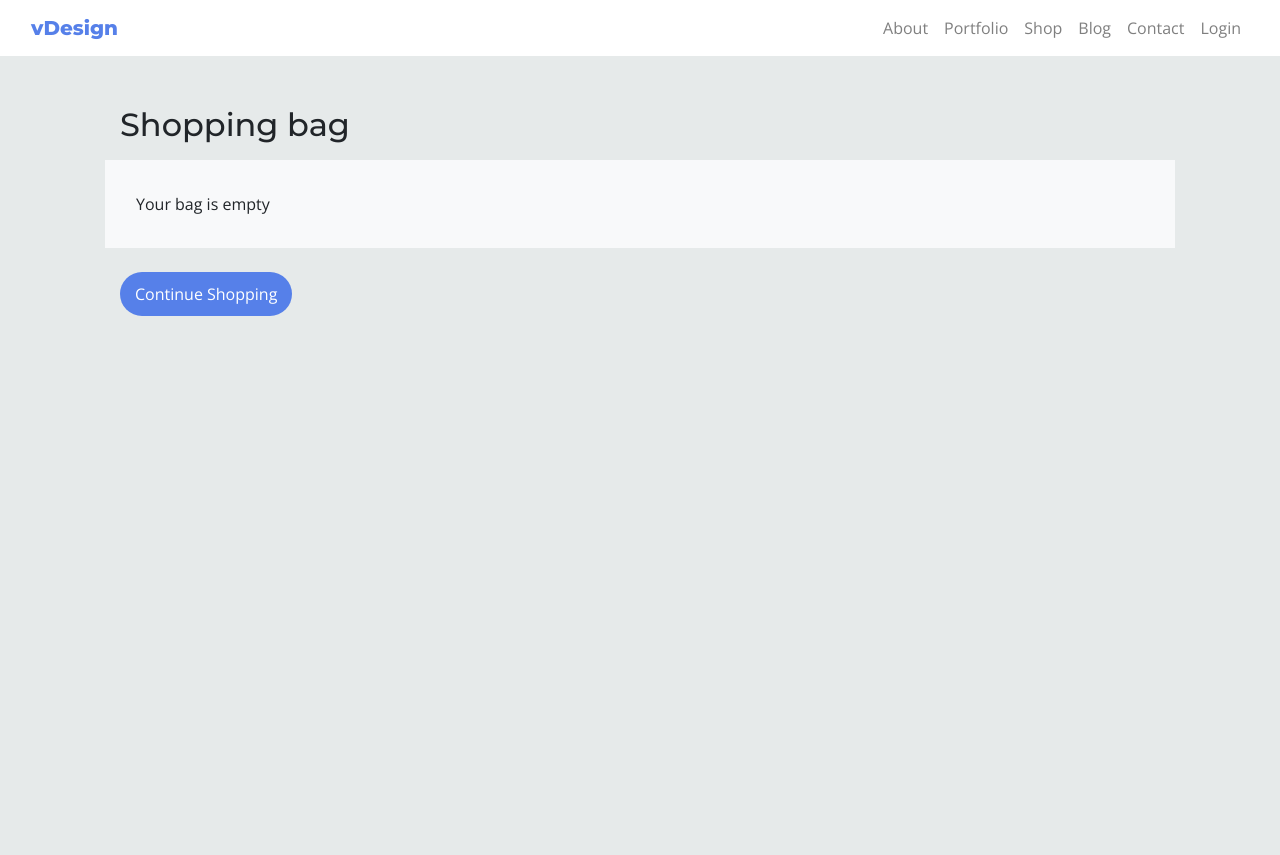
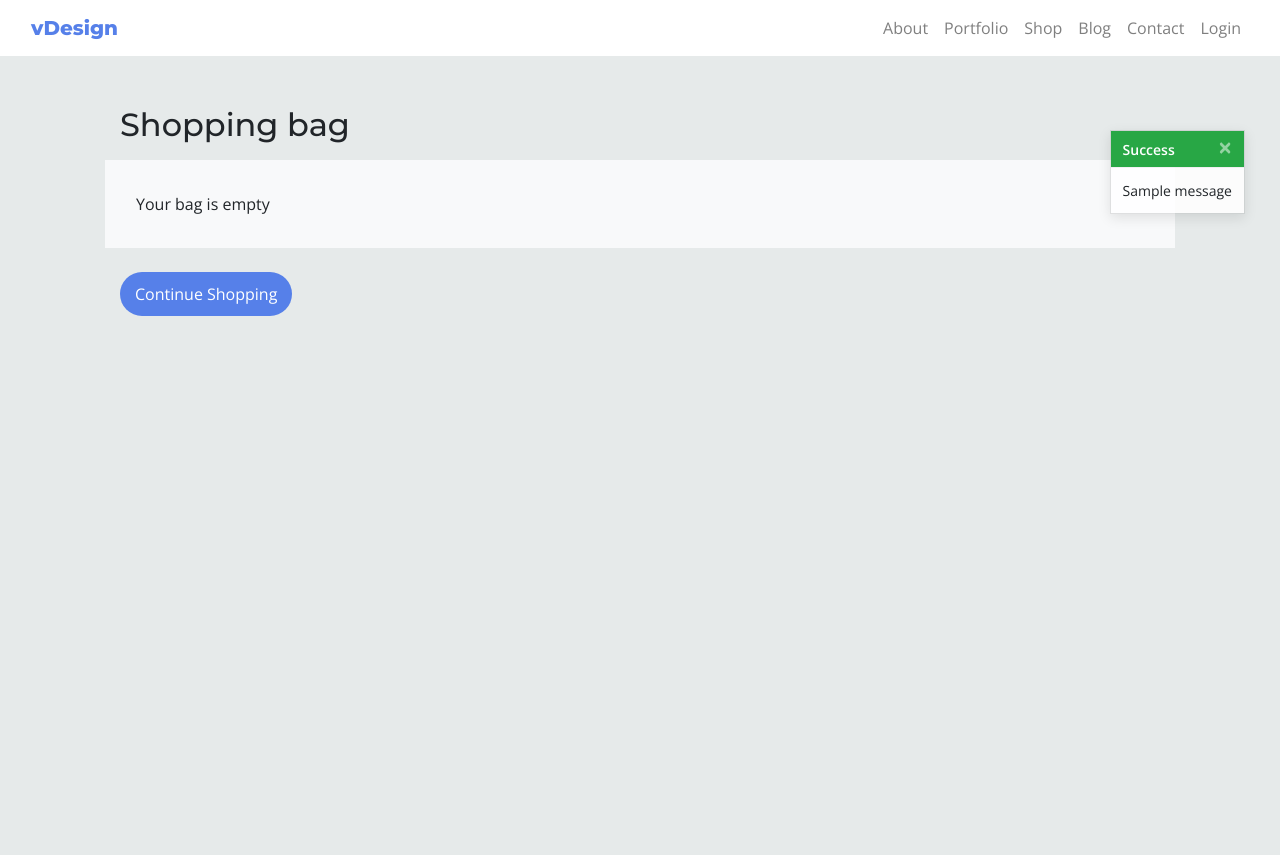
Before and after one commit to vishkid84/vDesign, a Django app: page /bag/ in a window 1280 px wide. Shown: the top 855 px of the page. Run offline with Django 3.2, Linux system fonts and the light colour scheme; tables that the repository leaves empty hold one stand-in row (values such as "Sample post"); one stand-in notice (Sample message) is shown; some libraries are stand-ins or nearby versions.

Commit message:
Added toasts for messages

```diff
--- a/bag/views.py
+++ b/bag/views.py
@@ -1,4 +1,6 @@
 from django.shortcuts import render, redirect, reverse, HttpResponse
+from django.contrib import messages
+from products.models import Product
 
 # Create your views here.
 def view_bag(request):
@@ -6,11 +8,13 @@ def view_bag(request):
 
 def add_to_bag(request, item_id):
 
+    product = Product.objects.get(pk=item_id)
     current_bag = int(request.POST.get('current_bag'))
     redirect_url = request.POST.get('redirect_url')
     bag = request.session.get('bag', {})
 
     bag[item_id] = current_bag
+    messages.success(request, f'Added {product.name} to your bag')
 
     request.session['bag'] = bag
 
--- a/static/css/base.css
+++ b/static/css/base.css
@@ -181,6 +181,14 @@ footer {
     background: #2e2e38 !important;
 }
 
+/* -----------bootstrap toasts----------- */
+
+.message-container{
+    position: fixed;
+    top: 130px;
+    right: 35px;
+    z-index: 999999;
+}
 
 /* --------Media center---------------- */
 
--- a/templates/base.html
+++ b/templates/base.html
@@ -88,6 +88,23 @@
 
         {% if messages %}
         <div class="message-container">
+            {% for message in messages %}
+                {% with message.level as level %}
+                    <!-- error -->
+                    {% if level == 40 %}
+                        {% include 'includes/toasts/toast_error.html' %}
+                    <!-- warning -->
+                    {% elif level == 30 %}
+                        {% include 'includes/toasts/toast_warning.html' %}
+                    <!-- success -->
+                    {% elif level == 25 %}
+                        {% include 'includes/toasts/toast_success.html' %}
+                    <!-- else info -->
+                    {% else %}
+                        {% include 'includes/toasts/toast_info.html' %}
+                    {% endif %}
+                {% endwith %}
+            {% endfor %}
         </div>
         {% endif %}
 
@@ -110,6 +127,9 @@
     </footer>
 
     {% block postloadjs %}
+    <script>
+        $('.toast').toast('show');
+    </script>
     {% endblock %}
 
   </body>
--- /dev/null
+++ b/templates/includes/toasts/toast_success.html
@@ -0,0 +1,15 @@
+<div class="toast rounded-0" role="alert" data-autohide="false">
+  <div class="toast-header rounded-0 bg-success text-white">
+    <strong class="mr-auto">Success</strong>
+    <button type="button" class="ml-2 mb-1 close text-white" data-dismiss="toast" aria-label="Close">
+      <span aria-hidden="true">&times;</span>
+    </button>
+  </div>
+  <div class="toast-body">
+    <div class="row">
+        <div class="col">
+            {{ message }}
+        </div>
+    </div>
+  </div>
+</div>
--- a/vdesign/settings.py
+++ b/vdesign/settings.py
@@ -80,6 +80,8 @@ TEMPLATES = [
     },
 ]
 
+MESSAGE_STORAGE = 'django.contrib.messages.storage.session.SessionStorage'
+
 AUTHENTICATION_BACKENDS = [
     # Needed to login by username in Django admin, regardless of `allauth`
     'django.contrib.auth.backends.ModelBackend',
```
Also changed, not shown: templates/includes/toasts/toast_error.html (added, +15 -0 lines), templates/includes/toasts/toast_info.html (added, +15 -0 lines), templates/includes/toasts/toast_warning.html (added, +15 -0 lines).
